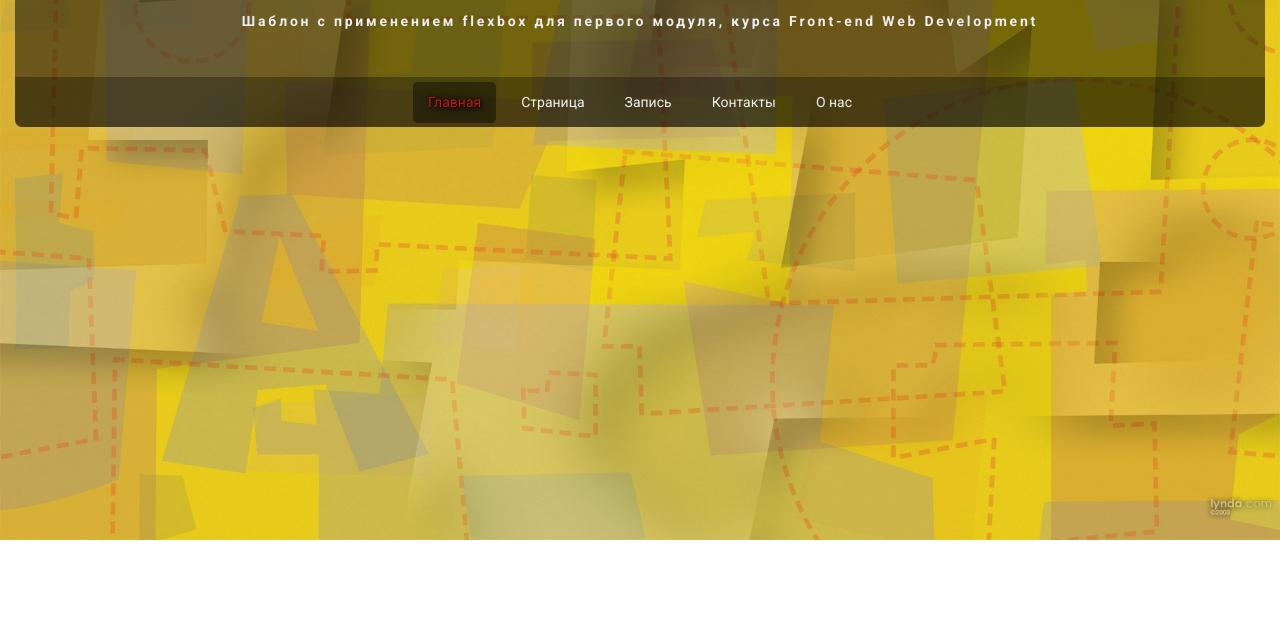
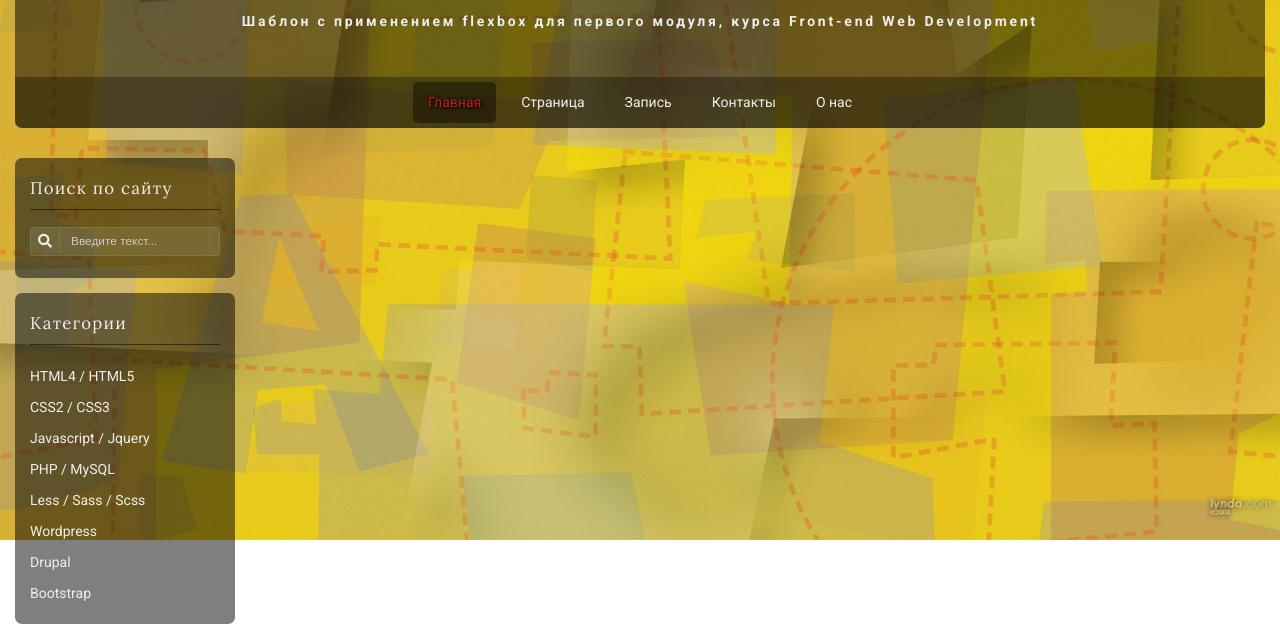
Before and after one commit to aleksandr-onopriyenko/flexbox-template, a website: page index.html in a window 1280 px wide. Shown: the part 260-896 px from the top of the page. Before the commit the page ends 800 px from the top, so only its background shows below. Drawn offline with Linux system fonts and the light colour scheme.

Commit message:
finish left sidebar

```diff
--- a/assets/js/main.js
+++ b/assets/js/main.js
@@ -1,7 +1,7 @@
 (function ($) {
 
   $(document).ready(function() {
-      $('body').niceScroll();
+      $('.body').niceScroll();
   });
 
   $('.burger').on('click', function() {
--- a/assets/scss/_common.scss
+++ b/assets/scss/_common.scss
@@ -15,9 +15,17 @@ html
     color: $color-light;
 }
 
+body
+{
+    width: 100%;
+    height: 100%;
+    padding: 0 15px;
+}
+
 .wrapper
 {
     position: fixed;
+    z-index: -1;
 
     width: 100%;
     padding: 0 15px;
@@ -101,3 +109,14 @@ html
         }
     }
 }
+
+.container
+{
+    display: flex;
+
+    max-width: 1320px;
+    margin: 0 auto;
+
+    justify-content: space-between;
+    gap: $gap;
+}
--- /dev/null
+++ b/assets/scss/aside/_left.scss
@@ -0,0 +1,16 @@
+@use 'presets' as *;
+
+.sidebar-left
+{
+    display: none;
+
+    @include md-min
+    {
+        display: flex;
+        flex-direction: column;
+
+        width: 220px;
+
+        gap: $gap-s;
+    }
+}
--- a/assets/scss/header/_header-menu.scss
+++ b/assets/scss/header/_header-menu.scss
@@ -7,12 +7,16 @@
     display: flex;
 
     width: 100%;
-    min-height: 50px;
+    min-height: 51px;
 
     background-color: rgba($color-dark, .3);
 
     justify-content: center;
     align-items: center;
+    @include sm
+    {
+        min-height: 50px;
+    }
 
     &__list
     {
--- a/assets/scss/header/_header.scss
+++ b/assets/scss/header/_header.scss
@@ -9,6 +9,7 @@
     width: 100%;
     max-width: 1320px;
     margin: 0 auto;
+    margin-bottom: 30px;
     padding: 45px 0 0;
 
     border-bottom-right-radius: .5em;
--- /dev/null
+++ b/assets/scss/widgets/_categories.scss
@@ -0,0 +1,41 @@
+@use 'presets' as *;
+
+.widgets-categories
+{
+    padding-bottom: 15px;
+
+
+    &__list
+    {
+        display: flex;
+        flex-direction: column;
+        // gap: 10px;
+
+        color: $color-light;
+
+        a
+        {
+            padding: 5px 0;
+
+            transition: color .5s, transform .5s, padding-left .5s;
+
+            color: inherit;
+            border-radius: 4px;
+
+            &:hover
+            {
+                padding-left: 10px;
+
+                color: $color-accent;
+                background-color: rgba($color-dark, .4);
+
+                @include text-shadow;
+            }
+
+            &:first-child
+            {
+                padding-top: 4px;
+            }
+        }
+    }
+}
--- /dev/null
+++ b/assets/scss/widgets/_search.scss
@@ -0,0 +1,61 @@
+@use 'presets' as *;
+
+.widgets-search
+{
+    &__form
+    {
+        display: flex;
+
+        width: 100%;
+    }
+
+    &__input
+    {
+        font-size: 11.75px;
+
+        width: 95%;
+        margin-bottom: 2px;
+        padding: 6px 11px 7px;
+
+        border: 1px solid rgba($color-light, .1);
+        border-top-right-radius: 4px;
+        border-bottom-right-radius: 4px;
+        outline: none;
+        background-color: rgba($color-light, .1);
+
+        order: 2;
+
+        &::placeholder
+        {
+            letter-spacing: .005em;
+
+            color: $color-gray;
+        }
+
+        &:focus,
+        &:focus + .widgets-search__btn
+        {
+            color: $color-light;
+            border-color: rgba($color-light, .2);
+            background-color: rgba($color-light, .2);
+        }
+    }
+
+    &__btn
+    {
+        width: 29px;
+        height: 29px;
+        padding: 4px 7px;
+
+        cursor: pointer;
+
+        color: $color-light;
+        border: 1px solid rgba($color-light, .1);
+        border-right-width: 0;
+        border-top-left-radius: 4px;
+        border-bottom-left-radius: 4px;
+        background-color: rgba($color-light, .1);
+
+        order: 1;
+    }
+}
--- /dev/null
+++ b/assets/scss/widgets/_widgets.scss
@@ -0,0 +1,59 @@
+@use '../presets' as *;
+
+.widgets
+{
+    width: 100%;
+    height: auto;
+    padding: 20px 15px 20px;
+
+    border-radius: 7px;
+    background-color: rgba($color-dark, .5);
+
+    &__title
+    {
+        font-family: $font-header;
+        font-size: 1.2rem;
+        font-weight: 300;
+
+        position: relative;
+
+        margin: 0 0 28px;
+
+        letter-spacing: .075em;
+
+        &:before
+        {
+            position: absolute;
+            bottom: -11px;
+            left: 0;
+
+            display: block;
+
+            width: 100%;
+            height: 1px;
+
+            content: '';
+
+            background-color: rgba($color-dark, .5);
+        }
+    }
+
+    &__content
+    {
+        color: $color-gray;
+
+        a
+        {
+            display: block;
+
+            text-decoration: none;
+
+            color: inherit;
+        }
+
+        &-text
+        {
+            line-height: 2em;
+        }
+    }
+}
--- a/index.html
+++ b/index.html
@@ -13,9 +13,9 @@
   <link rel="stylesheet" href="assets/css/style.css">
 </head>
 
-<body>
+<body class="body">
 
-  <div class="wrapper">
+  <div class="wrapper"></div>
   <header class="header">
     <div class="header-logo">
       <div class="header-logo__img">
@@ -41,6 +41,54 @@
       </div>
     </nav>
   </header>
+
+  <div class="container">
+    <aside class="sidebar-left">
+      <div class="widgets widgets-search">
+        <h3 class="widgets__title">Поиск по сайту</h3>
+        <div class="widgets__content">
+          <form action="/" class="widgets-search__form" method="get">
+            <input autocomplete="off" class="widgets-search__input" type="search" name="search" id="search"
+              placeholder="Введите текст...">
+            <button type="submit" class="widgets-search__btn">
+              <i class="fas fa-search"></i>
+            </button>
+          </form>
+        </div>
+      </div>
+      <div class="widgets widgets-categories">
+        <h3 class="widgets__title">Категории</h3>
+        <div class="widgets__content">
+          <nav class="widgets-categories__list">
+            <a href="#">HTML4 / HTML5</a>
+            <a href="#">CSS2 / CSS3</a>
+            <a href="#">Javascript / Jquery</a>
+            <a href="#">PHP / MySQL</a>
+            <a href="#">Less / Sass / Scss</a>
+            <a href="#">Wordpress</a>
+            <a href="#">Drupal</a>
+            <a href="#">Bootstrap</a>
+          </nav>
+        </div>
+      </div>
+      <div class="widgets widgets-text">
+        <h3 class="widgets__title">О шаблоне</h3>
+        <div class="widgets__content">
+          <div class="widgets__content-text">
+            Шаблон разработан для изучения адаптивной верстки на HTML5, оформления с помощью CSS3, подключения готовых
+            библиотек и плагинов Jquery.
+          </div>
+        </div>
+      </div>
+    </aside>
+    <main class="main">
+      <nav class="main-breadcrumb"></nav>
+      <section class="main-content">
+        <h1></h1>
+        <div class="main-content-item"></div>
+      </section>
+    </main>
+    <aside class="sidebar-right"></aside>
   </div>
 
   <script src="libs/jquery/dist/jquery.min.js"></script>
```
Also changed, not shown: assets/css/style.css. Lines whose indentation alone changed are shown as unchanged.
